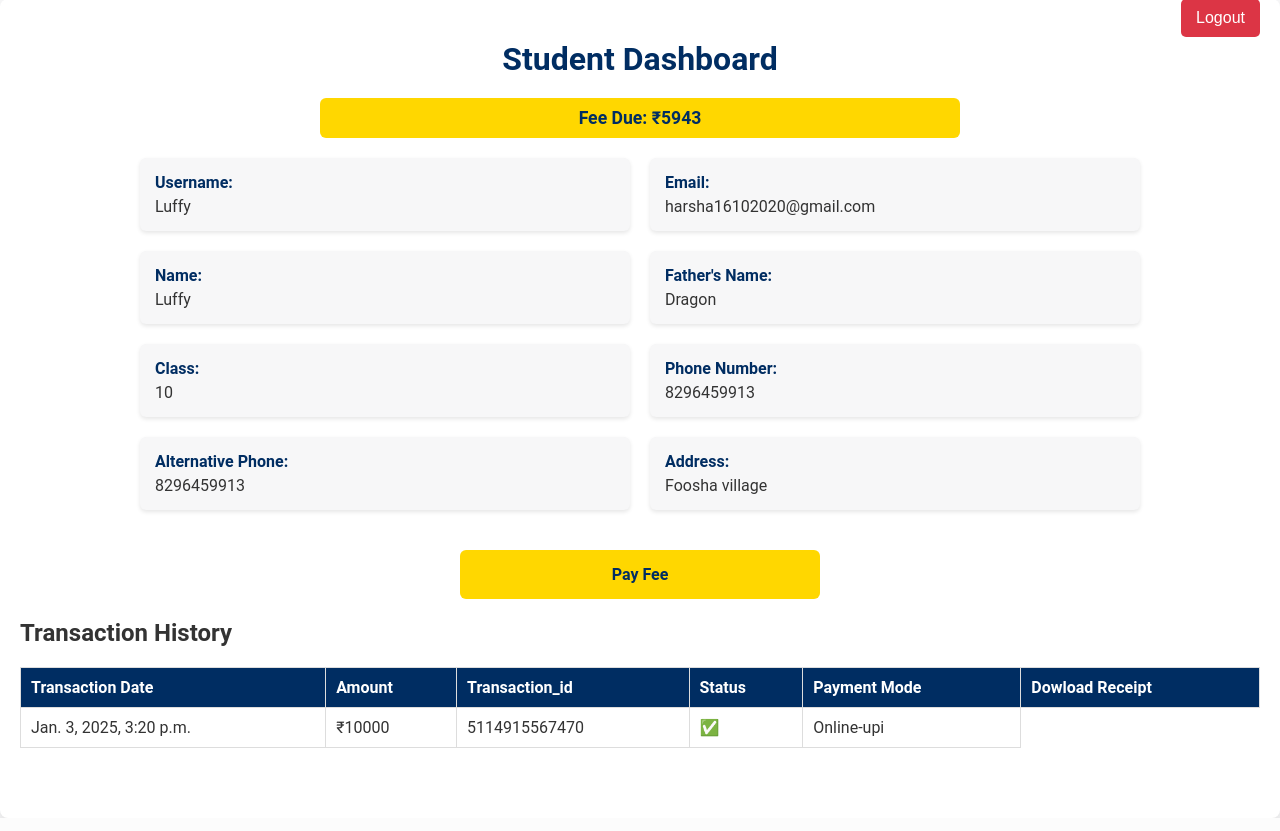
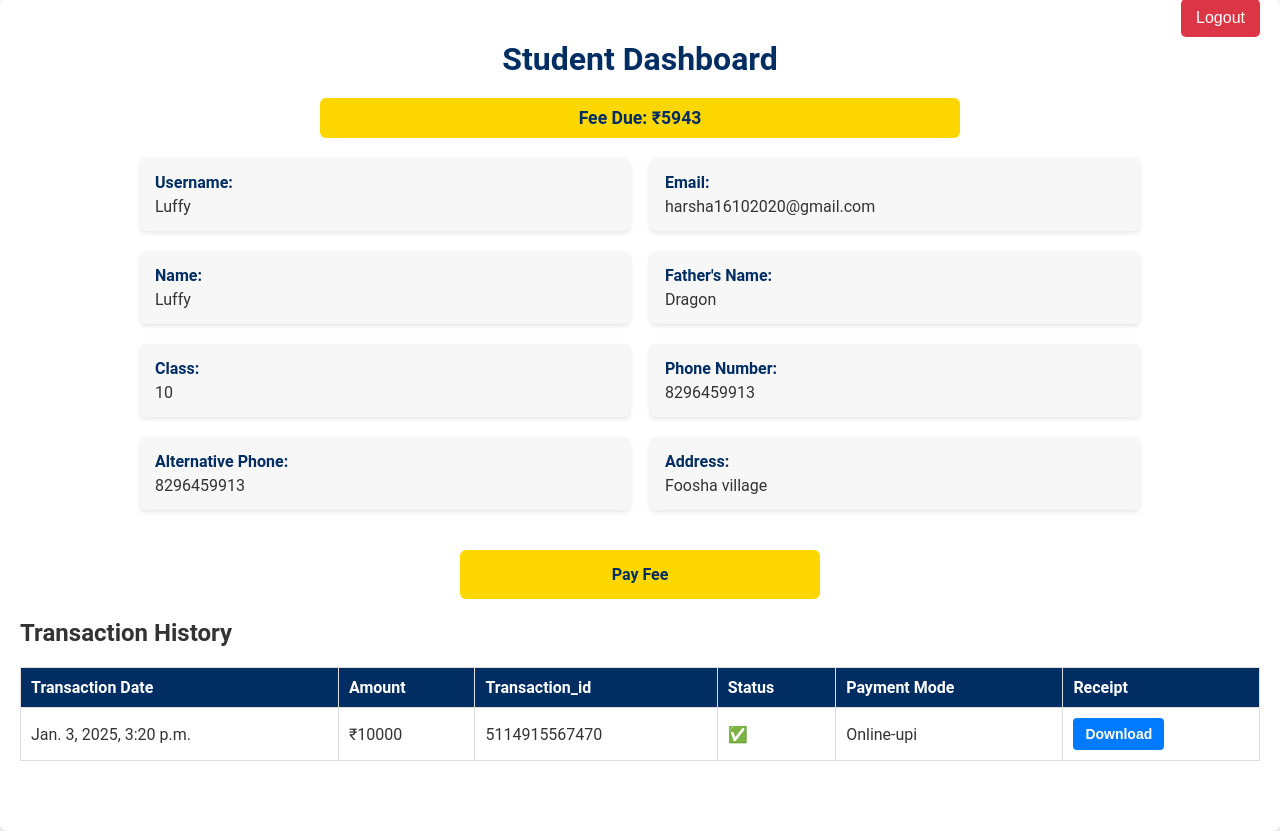
Before and after one commit to md-Yusha/School_Website, a Django app: a page that uses school_website/templates/student_dash/dashboard.html in a window 1280 px wide. Shown: the part 21-852 px from the top of the page. Run offline with Django 5.2, Linux system fonts and the light colour scheme; a user stored in the database is signed in; data comes from the database, SQL or seed files in the repository; both versions use the stored data as it was after the commit; some libraries are stand-ins or nearby versions.

Commit message:
download_receipt

```diff
--- a/school_website/school/urls.py
+++ b/school_website/school/urls.py
@@ -10,5 +10,6 @@ urlpatterns = [
     path('create_order/',views.create_order,name='create_order'),
     path('verify_payment/',views.verify_payment,name='verify_payment'),
     path('update_fee/',views.update_fee,name='update_fee'),
+    path('download-receipt/<str:transaction_id>/', views.download_receipt, name='download_receipt'),
     path('dashboard/<str:username>/',views.dashboard,name='dashboard'),
 ]
--- a/school_website/school/views.py
+++ b/school_website/school/views.py
@@ -1,5 +1,5 @@
 from django.http import JsonResponse
-from django.shortcuts import render, redirect
+from django.shortcuts import render, redirect, get_object_or_404
 from django.contrib.auth.models import User
 from django.contrib.auth.hashers import make_password
 from django.contrib import messages
@@ -17,6 +17,8 @@ from cashfree_pg.models.order_meta import OrderMeta
 from urllib3.exceptions import InsecureRequestWarning
 import warnings
 from django.db.models import F
+from django.http import HttpResponse
+from reportlab.pdfgen import canvas
 warnings.filterwarnings("ignore", category=InsecureRequestWarning)
 # Create your views here.
 def home(request):
@@ -309,3 +311,23 @@ def update_fee(request):
         messages.success(request, 'Fee updated successfully.')
         return JsonResponse({"message": "Fee updated successfully."}, status=200)
     return JsonResponse({"error": "Error updating fee."}, status=400)
+
+def download_receipt(request, transaction_id):
+    # Fetch transaction details from the database
+    transaction = get_object_or_404(Transactions, transaction_id=transaction_id)
+
+    # Create PDF
+    response = HttpResponse(content_type='application/pdf')
+    response['Content-Disposition'] = f'attachment; filename="receipt_{transaction_id}.pdf"'
+
+    # Generate PDF using ReportLab or another library
+    p = canvas.Canvas(response)
+    p.drawString(100, 800, f"Receipt for Transaction ID: {transaction.transaction_id}")
+    p.drawString(100, 780, f"Date: {transaction.date}")
+    p.drawString(100, 760, f"Amount: ₹{transaction.amount}")
+    p.drawString(100, 740, f"Payment Mode: {transaction.payment_mode}")
+    p.drawString(100, 720, f"Status: {'✅' if transaction.status else '❌'}")
+    p.showPage()
+    p.save()
+
+    return response
--- a/school_website/templates/student_dash/dashboard.html
+++ b/school_website/templates/student_dash/dashboard.html
@@ -285,6 +285,31 @@
                 font-size: 1.6rem; /* Smaller font size on very small screens */
             }
         }
+        .download-button {
+            display: inline-block;
+            padding: 8px 12px;
+            font-size: 14px;
+            font-weight: bold;
+            color: #ffffff;
+            background-color: #007bff; /* Primary blue color */
+            border: none;
+            border-radius: 4px;
+            cursor: pointer;
+            transition: background-color 0.3s ease;
+        }
+
+        .download-button:hover {
+            background-color: #0056b3; /* Darker blue for hover */
+        }
+
+        .download-button:active {
+            background-color: #003f7f; /* Even darker blue for active state */
+        }
+
+        .download-button:focus {
+            outline: 2px solid #0056b3;
+            outline-offset: 2px;
+        }
     </style>
 
 
@@ -338,7 +363,7 @@
                         <th>Transaction_id</th>
                         <th>Status</th>
                         <th>Payment Mode</th>
-                        <th>Dowload Receipt</th>
+                        <th>Receipt</th>
                     </tr>
                 </thead>
                 <tbody>
@@ -353,6 +378,11 @@
                         <td>✅</td>
                         {% endif %}
                         <td>{{ transaction.payment_mode }}</td>
+                        <td>
+                        <form method="get" action="{% url 'download_receipt' transaction.transaction_id %}">
+                            <button type="submit" class="download-button">Download</button>
+                        </form>
+                        </td>
                     </tr>
                     {% empty %}
                     <tr>
```
Also changed, not shown: school_website/db.sqlite3.
